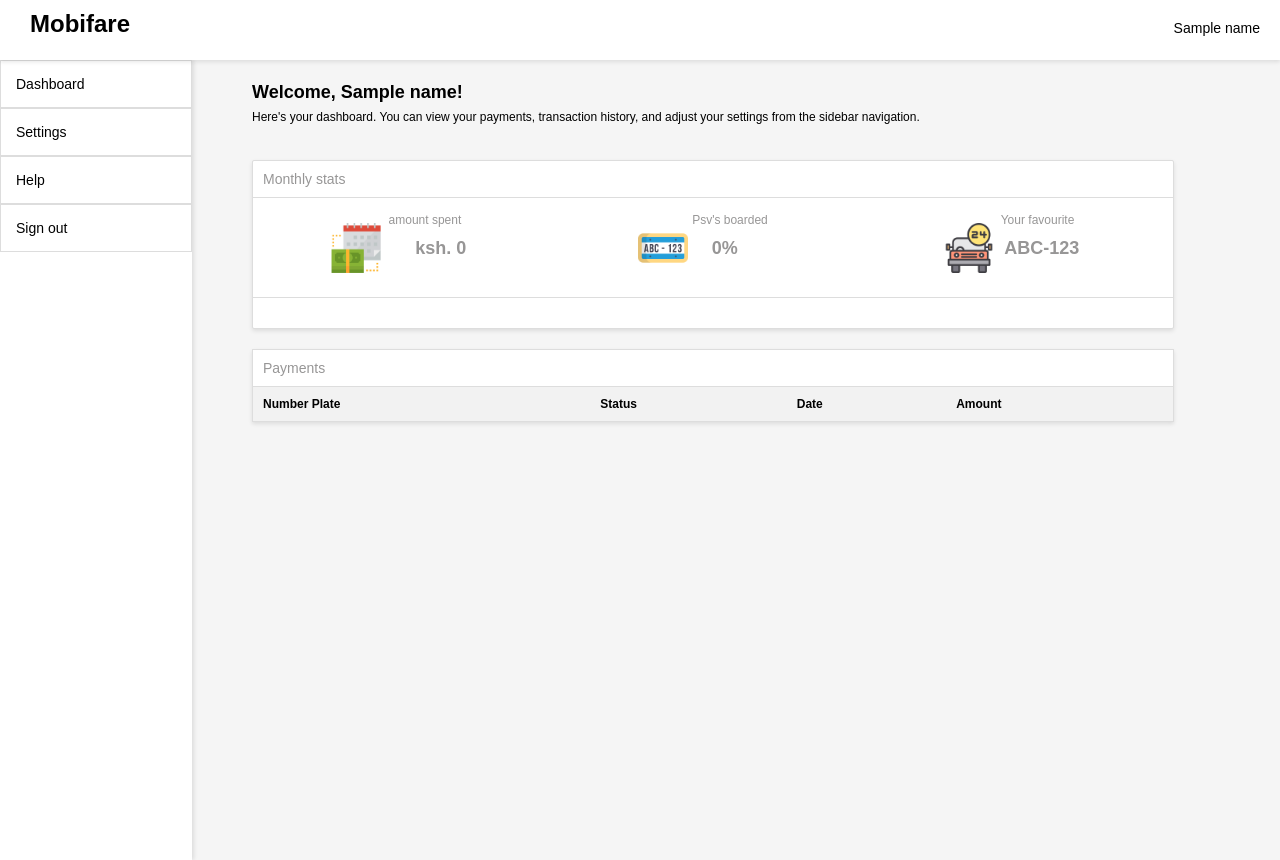
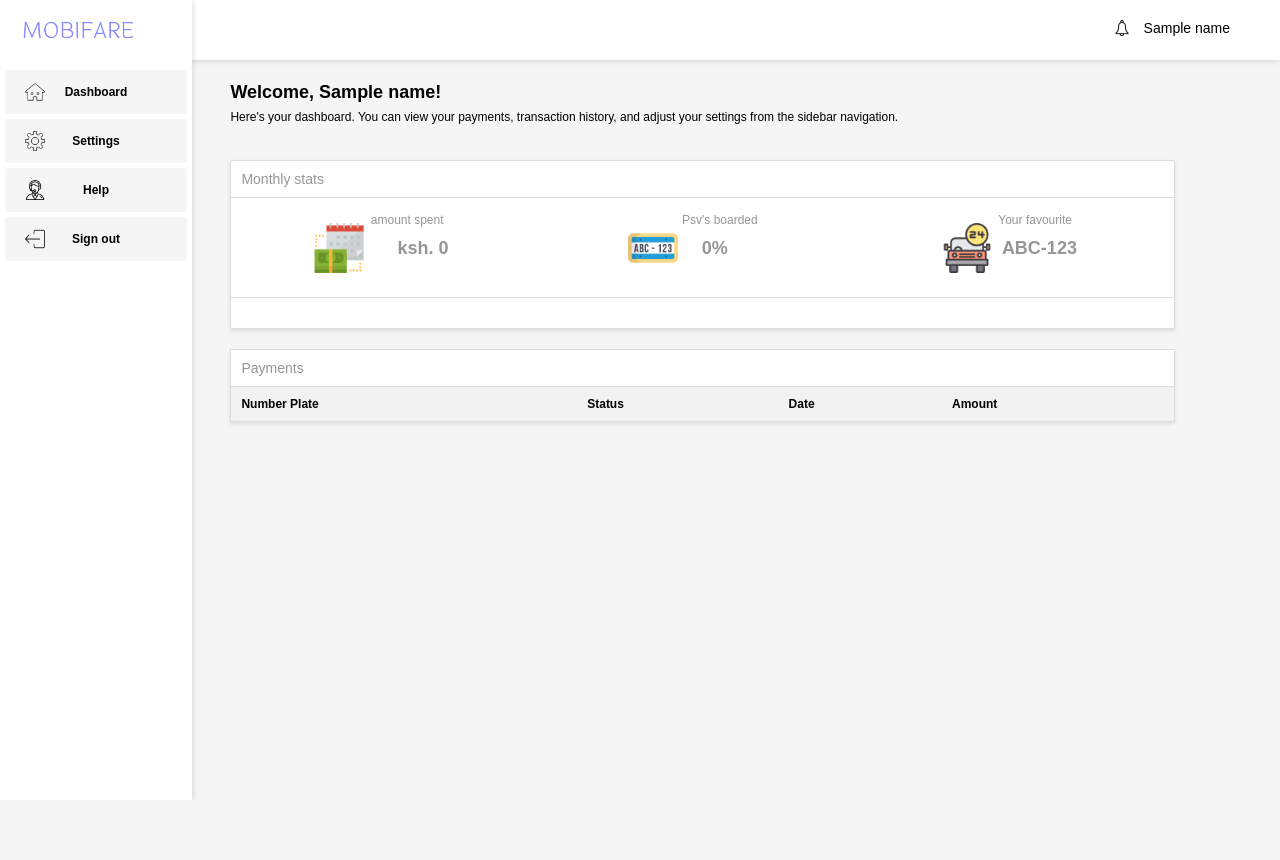
Before and after one commit to Michael-Maina/MobiFare_v1, a Flask app: template app/templates/user.html in a window 1280 px wide. After the commit the page ends 799 px from the top, so only its background shows below. Run offline with Flask 3, Linux system fonts and the light colour scheme; the template is opened without the code that fills it: most values are stand-ins (such as "Sample title", 1, 10 or a date in 2020); data that the repository does not hold is empty.

Commit message:
Small changes

```diff
--- a/api/v1/payments.py
+++ b/api/v1/payments.py
@@ -30,12 +30,18 @@ def post_payments(): # Note this has a bug suggested fix: trigger stk push from
     vehicles = storage.all(Vehicle).values() # loop throught all vehicles looking for match
     for vehicle in vehicles:
         if vehicle.to_dict().get('number_plate') == number_plate:
+            vehicle_id = vehicle.to_dict().get('id')
             owner_id = vehicle.to_dict().get('owner_id')   # retrive owner_id
 
             owner = storage.get(Owner, owner_id) # get owner object to get shortcode
             print(owner)
             shortcode = owner.to_dict().get("short_code")
             print(shortcode)
+
+            # setattr(data, 'vehicle_id', vehicle_id)
+            data['vehicle_id'] = vehicle_id
+            # setattr(data, 'owner_id', owner_id)
+            # data['owner_id'] = owner_id
 
             response = send_stk_push(amount, number, shortcode) #trigger stkpush
             if response.get("ResponseCode") == '0':
--- a/app/static/styles/user.css
+++ b/app/static/styles/user.css
@@ -10,24 +10,41 @@ body {
   font-family: Arial, sans-serif;
   background-color:  whitesmoke;
   overflow-x: hidden;
+  position: relative;
 }
-
+body::-webkit-scrollbar{
+  display: none;
+}
 .logo{
-    font-size: 24px;
-    margin-left: 30px;
-    margin-top: 15px;
-    font-weight: bold;
-    display: inline;
+  margin-top: 10px;
+  padding-top: 10px;
+  width: 80%;
+  height: 40px;
+  background-image: url(../images/mobifare-logo\ \(1\).png);
+  background-size: cover;
+  background-position: left;
+  background-repeat: no-repeat;
+  margin-bottom: 20px;
 }
 .username{
+  padding: 0 30px;
+  text-align: center;
   top: 20px;
   position: absolute;
+  background-image: url(../images/notification.png);
+  background-position: left;
+  background-size: contain;
+  background-repeat: no-repeat;
   right: 20px;
   font-size: 14px;
 }
 
 .top-bar {
-    position: relative;
+  position: fixed;
+  right: 0;
+  left: 0;
+  top: 0;
+  z-index: 100;
   display: block;
   height: 60px;
   background-color: white;
@@ -39,39 +56,60 @@ overflow-x: hidden;
 }
 
 .sidebar {
-    display: inline-block;
-    margin-top: 0px;
-    margin-right: 60px;
+  position: fixed;
   width: 15%;
   left: 0;
+  top: 0;
+  z-index: 100;
   border-top: none;
   background-color: white;
   height: 100vh;
-    /* padding: 30px 0; */
+  padding: 0 5px;
   box-shadow: 2px 0 4px rgba(0, 0, 0, 0.1);
 }
 .sidebar li{
   list-style: none;
-    border: 1px solid #ddd;
+  /* border: 1px solid #ddd; */
+  text-align: center;
   width: 100%;
-    font-size: 14px;
-    padding: 15px 0 15px 15px;
+  font-size: 12px;
+  padding: 15px 0 15px 0px;
   cursor: pointer;
+  font-weight: 600;
+  background-color: whitesmoke;
+  margin-bottom: 5px;
 }
 .sidebar li:hover{
-  background-color: #f2f2f2;
+color: #5602ff;
 transition: 50ms ease-in;
 }
-.sidebar li:active{
-  background-color: #ddd;
+.sidebar .dashboard, .settings, .help, .sign_out{
+  background-position: 20px;
+  background-size: 20px;
+  background-repeat: no-repeat;
+  border: none;
+  border-radius: 4px;
+}
+.sidebar .dashboard{
+  background-image: url(../images/home-building-outline-symbol.png);
+}
+.sidebar .settings{
+  background-image: url(../images/cogwheel-outline.png);
+}
+.sidebar .help{
+  background-image: url(../images/support.png);
+}
+.sidebar .sign_out{
+  background-image: url(../images/log-out.png);
+}
+.content{
+  width: 82%;
+  height: auto;
+  position: absolute;
+  right: 0;
+  padding-bottom: 20px;
 }
 
-.content{
-    display: inline-block;
-    width: 80%;
-    height: auto;
-    position: absolute;
-}
 .content .records{
     border: 1px solid #ddd;
     width: 90%;
@@ -161,6 +199,7 @@ overflow-x: hidden;
   margin-top: 20px;
   margin-bottom: 20px;
 }
+
 .container .welcome{
   font-size: 12px;
   line-height: 25px;
@@ -174,13 +213,13 @@ overflow-x: hidden;
   box-shadow: 0 2px 4px rgba(0, 0, 0, 0.1);
 }
 
-  .container {
-    max-width: 1400px;
-    padding: 0;
-    margin: 0;
-    border-top: none;
-    display: inline-block;
-    width: 100%;
+.container{
+  display: block;
+  margin-top: 60px;
+}
+.container .welcome{
+    font-size: 12px;
+    line-height: 25px;
 }
   table {
     width: 100%;
--- a/app/templates/user.html
+++ b/app/templates/user.html
@@ -7,7 +7,6 @@
   <body>
     <header class="top-bar">
       <div class="container">
-        <div class="logo">Mobifare</div>
         <div class="username">{{ name }}</div>
         <!-- Top navigation menu -->
       </div>
@@ -15,11 +14,12 @@
 
     <div class="container">
       <aside class="sidebar">
+        <div class="logo"></div>
         <ul>
-          <li>Dashboard</li>
-          <li>Settings</li>
-          <li>Help</li>
-          <li>Sign out</li>
+          <li class="dashboard">Dashboard</li>
+          <li class="settings">Settings</li>
+          <li class="help">Help</li>
+          <li class="sign_out">Sign out</li>
         </ul>
       </aside>
 
--- a/models/payments.py
+++ b/models/payments.py
@@ -9,4 +9,5 @@ class Payment(BaseModel, Base):
 
     user_id = Column(String(60), ForeignKey('users.id'))
     vehicle_id = Column(String(60), ForeignKey('vehicles.id'))
+    number_plate = Column(String(60))
     amount = Column(Integer)
--- a/setup_dev.sql
+++ b/setup_dev.sql
@@ -2,7 +2,7 @@
 DROP DATABASE IF EXISTS mobifare_dev_db;
 
 CREATE DATABASE IF NOT EXISTS mobifare_dev_db;
-CREATE USER IF NOT EXISTS 'mobifare_dev'@'localhost' IDENTIFIED BY '123456789';
+CREATE USER IF NOT EXISTS 'mobifare_dev'@'localhost' IDENTIFIED BY '123';
 GRANT ALL PRIVILEGES ON `mobifare_dev_db`.* TO 'mobifare_dev'@'localhost';
 GRANT SELECT ON `performance_schema`.* TO 'mobifare_dev'@'localhost';
 FLUSH PRIVILEGES;
```
Also changed, not shown: api/v1/vehicles.py (+14 -0 lines), app/application.py (+11 -0 lines), app/static/scripts/owner_scripts.js (+106 -43 lines), app/static/styles/owner.css (+74 -18 lines), app/templates/owner.html (+21 -6 lines), payment_app.py (deleted, +0 -69 lines), app/static/images/cogwheel-outline.png (added), app/static/images/home-building-outline-symbol.png (added), app/static/images/log-out.png (added), app/static/images/mobifare-logo (1).png (added), app/static/images/mobifare-logo.png (added), app/static/images/notification.png (added), app/static/images/support.png (added). Lines whose indentation alone changed are shown as unchanged.
